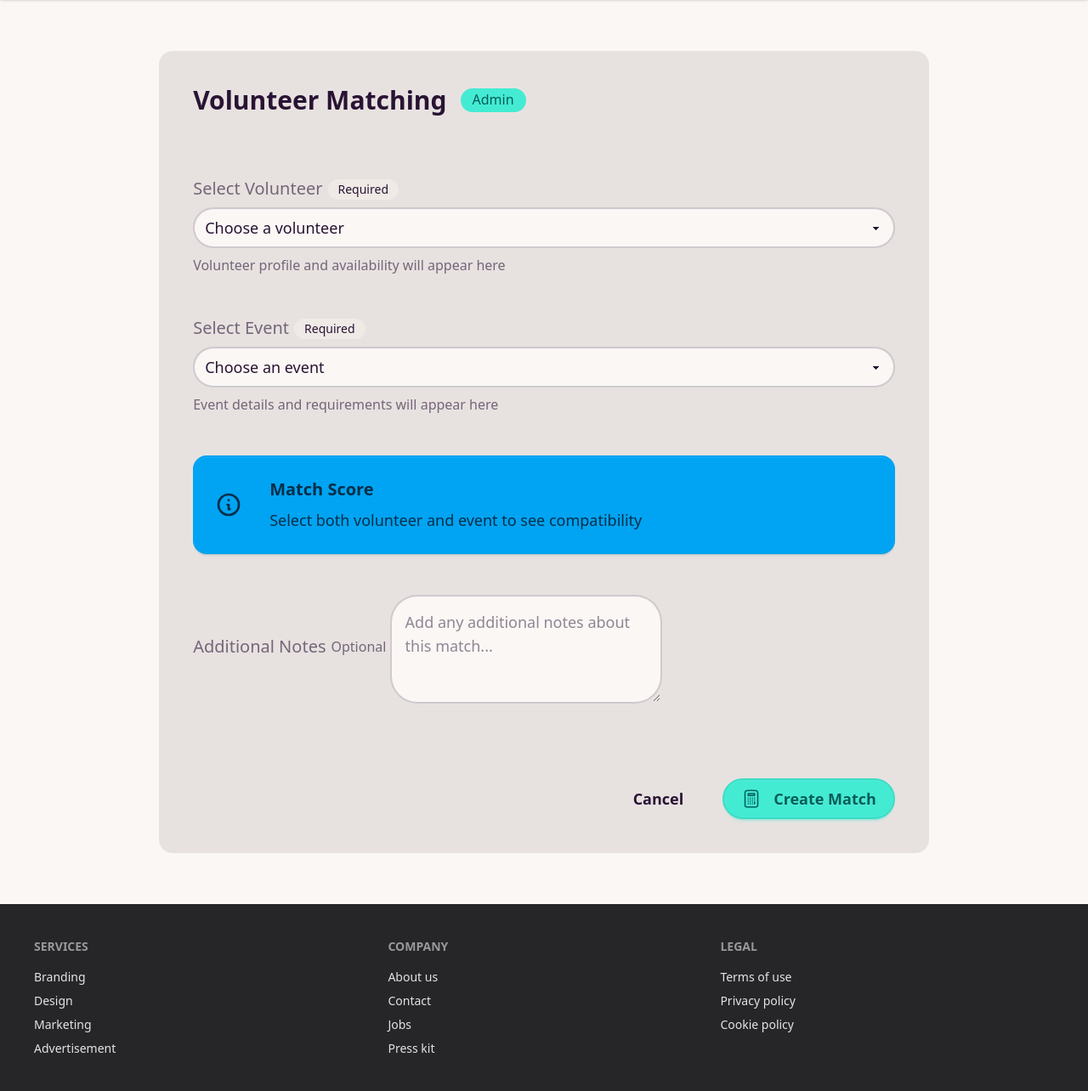
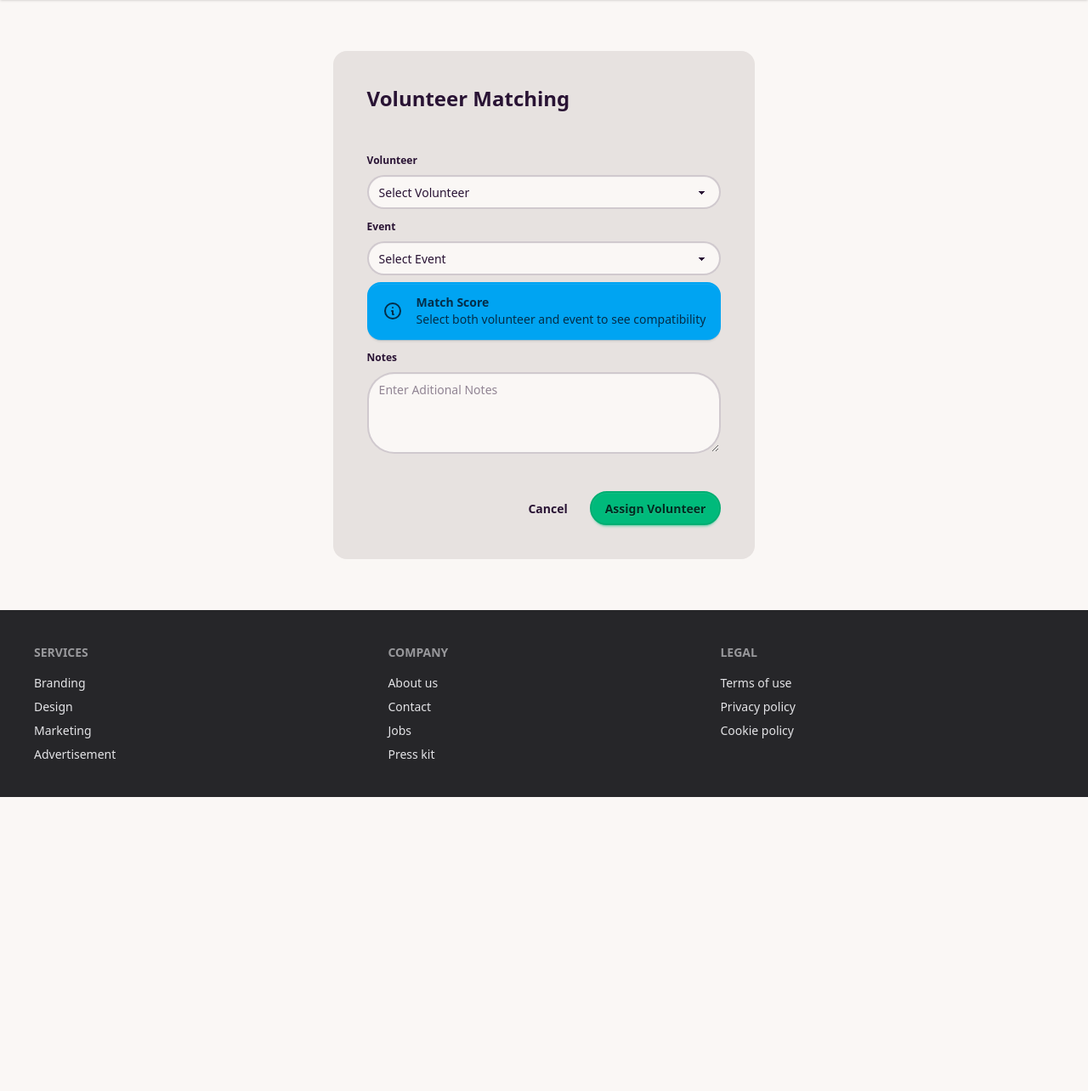
Before and after one commit to alesss-b/kindred-causes, a Django app: page /matching_form/ in a window 1280 px wide. Shown: the part 72-1356 px from the top of the page at 85% size. After the commit the page ends 1010 px from the top, so only its background shows below. Run offline with Django 5.2, Linux system fonts and the light colour scheme; style sheets or scripts are compiled from the project's sources.

Commit message:
Adjusted styling for volunteer matching page

```diff
--- a/kindred_causes/main/templates/event_management.html
+++ b/kindred_causes/main/templates/event_management.html
@@ -8,17 +8,17 @@
 
 <fieldset class="fieldset w-full">
     <legend class="fieldset-legend ">Event Name</legend>
-    <input type="text" class="input" placeholder="Enter Event Name" />
+    <input type="text" class="input w-full" placeholder="Enter Event Name" />
 </fieldset>
 
 <fieldset class="fieldset w-full">
     <legend class="fieldset-legend">Event Description</legend>
-    <textarea class="textarea h-24 text-wrap" placeholder="Enter Event Description"></textarea>
+    <textarea class="textarea h-24 text-wrap w-full" placeholder="Enter Event Description"></textarea>
 </fieldset>
 
 <fieldset class="fieldset w-full">
     <legend class="fieldset-legend">Event Location</legend>
-    <input type="text" class="input" placeholder="Enter Location" />
+    <input type="text" class="input w-full" placeholder="Enter Location" />
 </fieldset>
 
 <div class="flex flex-row gap-2">
--- a/kindred_causes/main/templates/form.html
+++ b/kindred_causes/main/templates/form.html
@@ -5,10 +5,10 @@
 {% block content %}
     <div class="flex grow justify-around items-center my-15">
         <form class="accent bg-base-300 rounded-2xl h-fit flex flex-col space-y-10 p-10">
-            <div class="text-2xl">{% block form_title %}{% endblock form_title %}</div>
+            <div class="text-2xl font-bold">{% block form_title %}{% endblock form_title %}</div>
 
-            <div class="flex flex-col space-y-3.5 items-center">{% block form_content %}{% endblock form_content %}</div>
-            {% block form_buttons %}{% endblock form_buttons %}
+            <div class="flex flex-col justify-between items-center">{% block form_content %}{% endblock form_content %}</div>
+            <div class="flex flex-row gap-2 justify-around">{% block form_buttons %}{% endblock form_buttons %}</div>
         </form>
     </div>
 {% endblock content %}
--- a/kindred_causes/main/templates/matching_form.html
+++ b/kindred_causes/main/templates/matching_form.html
@@ -1,92 +1,61 @@
 {% extends 'form.html' %}
 
 {% block title %}Volunteer Matching{% endblock title %}
-
-{% block form_title %}
-<div class="flex items-center gap-4 mb-8">
-  <h2 class="font-bold text-3xl">Volunteer Matching</h2>
-  <div class="badge badge-primary badge-lg">Admin</div>
-</div>
-{% endblock form_title %}
+{% block form_title %}Volunteer Matching{% endblock form_title %}
 
 {% block form_content %}
-<div class="w-full max-w-4xl space-y-12">
 <!-- Volunteer Selection -->
-  <div class="form-control w-full">
-    <label class="label mb-2">
-      <span class="label-text text-xl font-medium">Select Volunteer</span>
-      <span class="label-text-alt">
-        <div class="badge badge-ghost">Required</div>
-      </span>
-    </label>
-    <select name="volunteer" class="select select-bordered select-lg w-full">
-      <option disabled selected>Choose a volunteer</option>
-      {% for volunteer in volunteers %}
-      <option value="{{ volunteer.id }}">
-        {{ volunteer.name }} - Skills: {{ volunteer.skills|join:", " }}
-      </option>
-      {% endfor %}
+<fieldset class="fieldset w-full">
+    <legend class="fieldset-legend">Volunteer</legend>
+    <select class="select w-full">
+        <option disabled selected>Select Volunteer</option>
+        <option>Steve</option>
+        <option>Joe</option>
+        <option>Billy</option>
+        <option>Stacy</option>
+        <option>Stacy's Mom</option>
     </select>
-    <label class="label mt-2">
+</fieldset>
+
+{% comment %} <label class="label mt-2">
     <span class="label-text-alt text-base">Volunteer profile and availability will appear here</span>
-    </label>
-  </div>
+</label> {% endcomment %}
+
 
 <!-- Event Selection -->
-  <div class="form-control w-full mt-8">
-    <label class="label mb-2">
-      <span class="label-text text-xl font-medium">Select Event</span>
-      <span class="label-text-alt">
-        <div class="badge badge-ghost">Required</div>
-      </span>
-    </label>
-    <select name="event" class="select select-bordered select-lg w-full">
-      <option disabled selected>Choose an event</option>
-      {% for event in events %}
-      <option value="{{ event.id }}" data-skills="{{ event.required_skills|join:',' }}">
-        {{ event.name }} - Required Skills: {{ event.required_skills|join:", " }}
-      </option>
-      {% endfor %}
+<fieldset class="fieldset w-full">
+    <legend class="fieldset-legend">Event</legend>
+    <select class="select w-full">
+        <option disabled selected>Select Event</option>
+        <option>Clean</option>
+        <option>Cook</option>
+        <option>Build</option>
+        <option>Supervise</option>
+        <option>Crowd Control</option>
     </select>
-    <label class="label mt-2">
-      <span class="label-text-alt text-base">Event details and requirements will appear here</span>
-    </label>
-  </div>
+</fieldset>
 
 <!-- Match Score Indicator -->
-  <div class="alert alert-info p-6 mt-8">
-    <svg xmlns="http://www.w3.org/2000/svg" fill="none" viewBox="0 0 24 24" class="stroke-current shrink-0 w-8 h-8">
+<div role="alert" class="alert alert-info my-1">
+    <svg xmlns="http://www.w3.org/2000/svg" fill="none" viewBox="0 0 24 24" class="h-6 w-6 shrink-0 stroke-current">
       <path stroke-linecap="round" stroke-linejoin="round" stroke-width="2" d="M13 16h-1v-4h-1m1-4h.01M21 12a9 9 0 11-18 0 9 9 0 0118 0z"></path>
     </svg>
-    <div class="ml-4">
-      <h3 class="font-bold text-xl mb-2">Match Score</h3>
-      <div class="text-lg">Select both volunteer and event to see compatibility</div>
+    <div>
+        <div class="font-bold">Match Score</div>
+        <div>Select both volunteer and event to see compatibility</div>
     </div>
 </div>
 
 <!-- Notes Section -->
-  <div class="form-control mt-8">
-    <label class="label mb-2">
-      <span class="label-text text-xl font-medium">Additional Notes</span>
-      <span class="label-text-alt text-base">Optional</span>
-    </label>
-    <textarea
-      name="notes"
-      class="textarea textarea-bordered h-32 text-lg p-4"
-      placeholder="Add any additional notes about this match..."
-    ></textarea>
-  </div>
-</div>
+<fieldset class="fieldset w-full">
+    <legend class="fieldset-legend">Notes</legend>
+    <textarea class="textarea h-24 text-wrap w-full" placeholder="Enter Aditional Notes"></textarea>
+</fieldset>
+
 {% endblock form_content %}
 
 {% block form_buttons %}
-<div class="flex justify-end gap-6 mt-12">
-  <button type="button" class="btn btn-ghost btn-lg">Cancel</button>
-  <button type="submit" class="btn btn-primary btn-lg">
-    <svg xmlns="http://www.w3.org/2000/svg" fill="none" viewBox="0 0 24 24" stroke-width="1.5" stroke="currentColor" class="w-6 h-6 mr-2">
-      <path stroke-linecap="round" stroke-linejoin="round" d="M15.75 15.75V18m-7.5-6.75h.008v.008H8.25v-.008zm0 2.25h.008v.008H8.25V13.5zm0 2.25h.008v.008H8.25v-.008zm0 2.25h.008v.008H8.25V18zm2.498-6.75h.007v.008h-.007v-.008zm0 2.25h.007v.008h-.007V13.5zm0 2.25h.007v.008h-.007v-.008zm0 2.25h.007v.008h-.007V18zm2.504-6.75h.008v.008h-.008v-.008zm0 2.25h.008v.008h-.008V13.5zm0 2.25h.008v.008h-.008v-.008zm0 2.25h.008v.008h-.008V18zm2.498-6.75h.008v.008h-.008v-.008zm0 2.25h.008v.008h-.008V13.5zM8.25 6h7.5v2.25h-7.5V6zM12 2.25c-1.892 0-3.758.11-5.593.322C5.307 2.7 4.5 3.65 4.5 4.757V19.5a2.25 2.25 0 002.25 2.25h10.5a2.25 2.25 0 002.25-2.25V4.757c0-1.108-.806-2.057-1.907-2.185A48.507 48.507 0 0012 2.25z" />
-    </svg>
-    Create Match
-  </button>
-</div>
+<div class="grow"></div>
+<button class="btn btn-ghost">Cancel</button>
+<button class="btn btn-success">Assign Volunteer</button>
 {% endblock form_buttons %}
```
Lines whose indentation alone changed are shown as unchanged.
